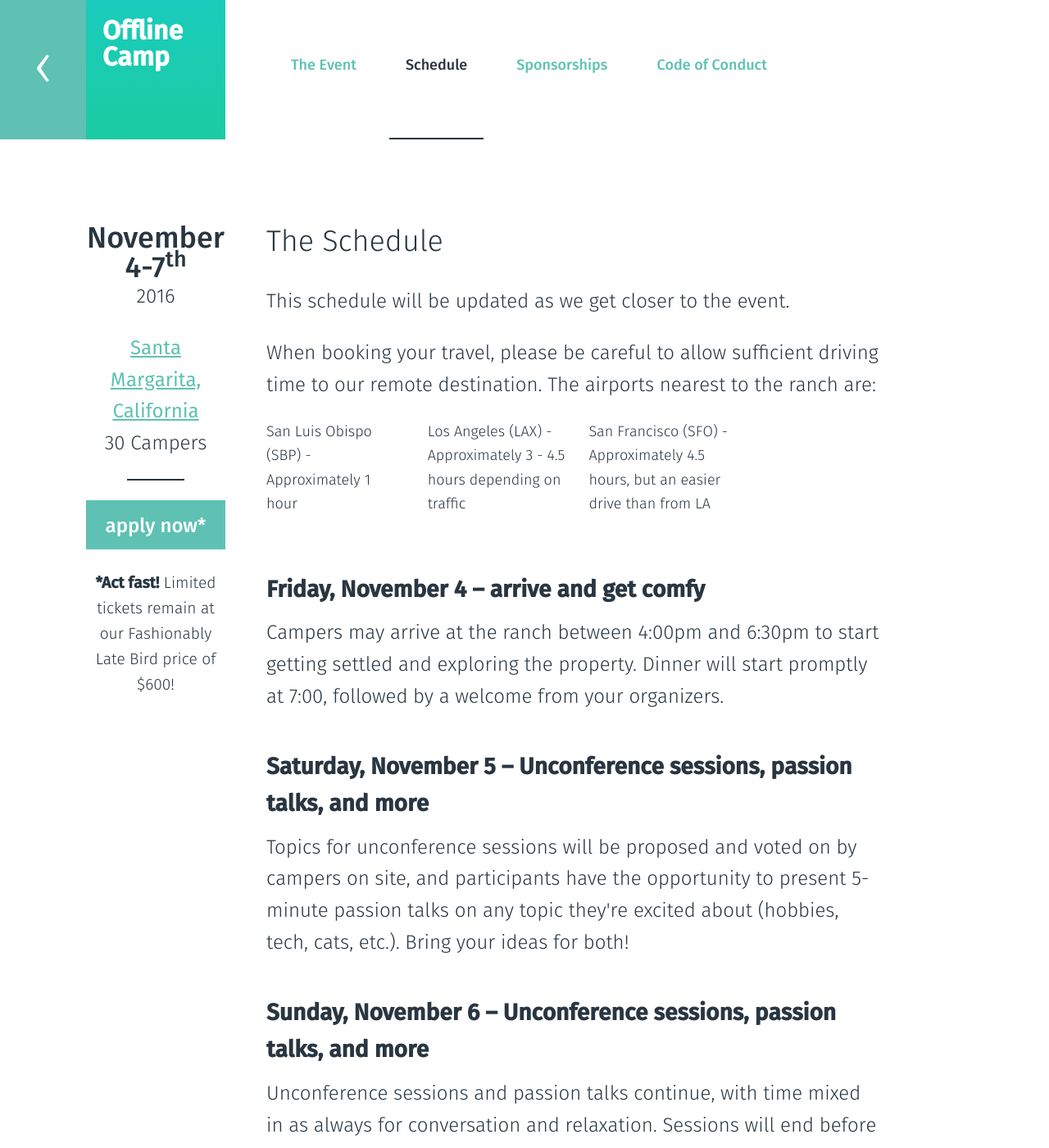
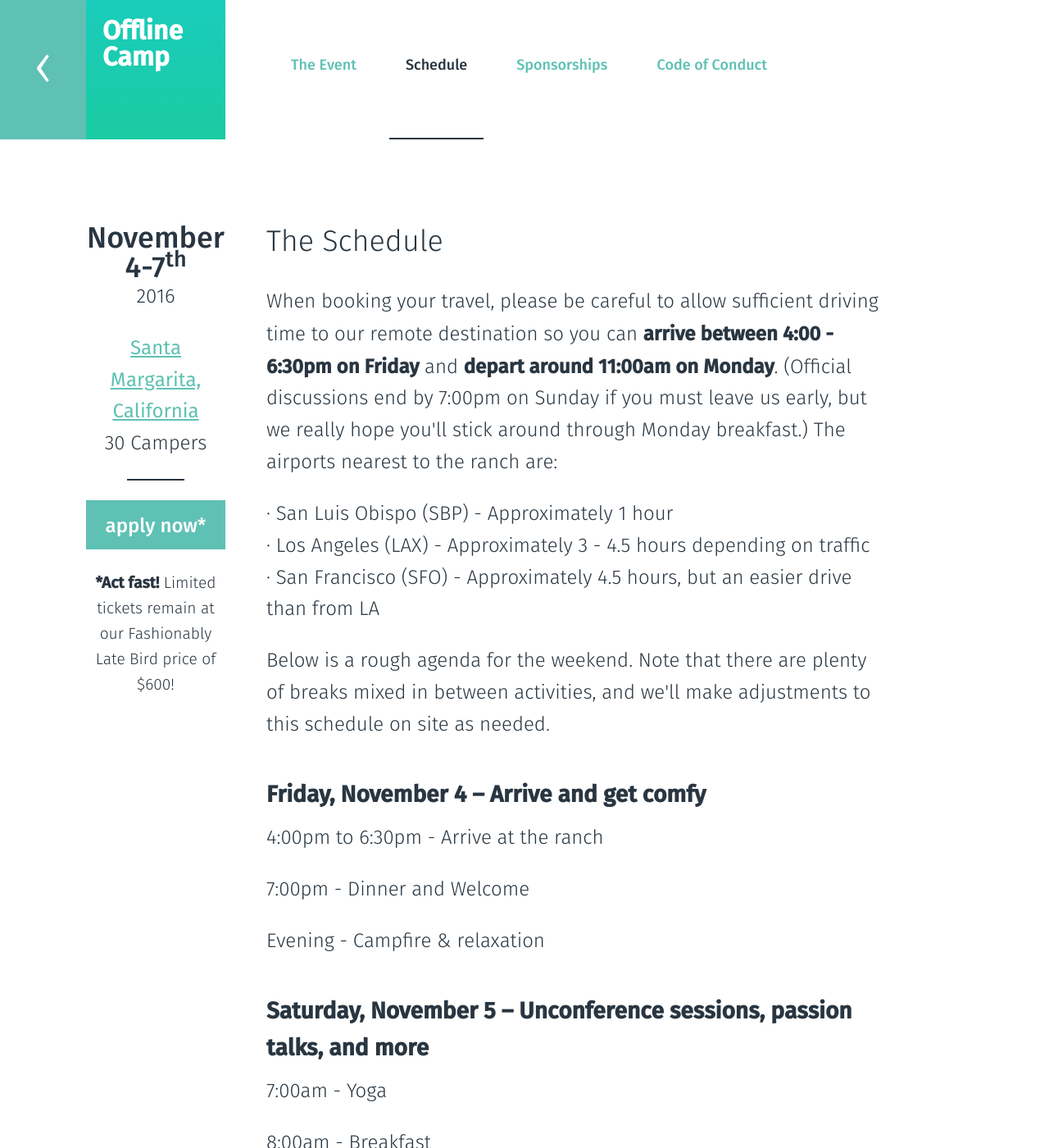
Before and after one commit to offlinefirst/offlinefirst.org, a Jekyll site: the page built from camp/schedule.html, in a window 1280 px wide and 1400 px high. Shown: the whole window at 82% size. Built offline with Jekyll 4.4.1, drawn with Linux system fonts in a browser that asks for light colours; comment, search, counter and statistics services are not loaded; some of the changed text lies outside the part shown.

Commit message:
Added schedule detail
added schedule detail

```diff
--- a/camp/schedule.html
+++ b/camp/schedule.html
@@ -35,29 +35,51 @@
   <h2>
     The Schedule
   </h2>
-  <p>This schedule will be updated as we get closer to the event.</p>
 
-  <p>When booking your travel, please be careful to allow sufficient driving time to our remote destination.  The airports nearest to the ranch are: </p>
-  <ul>
-  <li>San Luis Obispo (SBP) - Approximately 1 hour</li>
-  <li>Los Angeles (LAX) - Approximately 3 - 4.5 hours depending on traffic</li>
-  <li>San Francisco (SFO) - Approximately 4.5 hours, but an easier drive than from LA</li>
-  </ul>
+  <p>When booking your travel, please be careful to allow sufficient driving time to our remote destination so you can <b>arrive between 4:00 - 6:30pm on Friday</b> and <b>depart around 11:00am on Monday</b>. (Official discussions end by 7:00pm on Sunday if you must leave us early, but we really hope you'll stick around through Monday breakfast.) The airports nearest to the ranch are: </p>
+  <p>&#183; San Luis Obispo (SBP) - Approximately 1 hour<br>
+  &#183; Los Angeles (LAX) - Approximately 3 - 4.5 hours depending on traffic<br>
+  &#183; San Francisco (SFO) - Approximately 4.5 hours, but an easier drive than from LA<br></p>
 
-  <h3>Friday, November 4 – arrive and get comfy</h3>
-  <p>Campers may arrive at the ranch between 4:00pm and 6:30pm to start getting settled and exploring the property. Dinner will start promptly at 7:00, followed by a welcome from your organizers.</p>
+  <p>Below is a rough agenda for the weekend.  Note that there are plenty of breaks mixed in between activities, and we'll make adjustments to this schedule on site as needed.  </p>
+
+  <h3>Friday, November 4 – Arrive and get comfy</h3>
+  <p>4:00pm to 6:30pm - Arrive at the ranch</p>
+  <p>7:00pm - Dinner and Welcome</p>
+  <p>Evening - Campfire &amp; relaxation</p>
 
   <h3>Saturday, November 5 – Unconference sessions, passion talks, and more</h3>
-  <p>Topics for unconference sessions will be proposed and voted on by campers on site, and participants have the opportunity to present 5-minute passion talks on any topic they're excited about (hobbies, tech, cats, etc.).  Bring your ideas for both!</p>
+  <p>7:00am - Yoga</p>
+  <p>8:00am - Breakfast</p>
+  <p>9:00am - Standup</p>
+  <p>10:00am - Voting for unconference sessions</p>
+  <p>11:00am - Unconference sessions &amp; recaps (Round 1)</p>
+  <p>1:00pm - Lunch</p>
+  <p>2:00pm - Passion talks</p>
+  <p>3:00pm - Unconference sessions &amp; recaps (Round 2)</p>
+  <p>5:00pm - Sunset hayride &amp; family Photo</p>
+  <p>7:00pm - Dinner</p>
+  <p>Evening - Campfire &amp; relaxation</p>
 
   <h3>Sunday, November 6 – Unconference sessions, passion talks, and more</h3>
-  <p>Unconference sessions and passion talks continue, with time mixed in as always for conversation and relaxation. Sessions will end before dinner on Sunday, should anyone need to leave us early.</p>
+  <p>8:00am - Yoga</p>
+  <p>9:00am - Breakfast</p>
+  <p>10:00am - Standup</p>
+  <p>10:30am - Voting for unconference sessions</p>
+  <p>11:15am - Unconference sessions &amp; recaps (Round 3)</p>
+  <p>1:00pm - Lunch</p>
+  <p>2:00pm - Passion Talks</p>
+  <p>3:00pm - Unconference sessions &amp; recaps (Round 4)</p>
+  <p>5:00pm - Unconference sessions &amp; recaps (Round 5)</p>
+  <p>7:00pm - Dinner &amp; pool party</p>
+  <p>Evening - Campfire &amp; relaxation</p>
 
   <h3>Monday, November 7 – head home</h3>
-  <p>Head home around 11:00am, after breakfast and a final group standup.</p>
-  <p>
-    <b>More schedule info will be coming soon!</b>
-  </p>
+  <p>8:00am - Yoga</p>
+  <p>9:00am - Breakfast</p>
+  <p>10:00am - Standup</p>
+  <p>11:00am - Head home <i>(note that official discussions will end before dinner on Sunday if you must leave us earlier)</i></p>
+
 </div>
 <section class="credits">
   <div class="sponsors">
```
